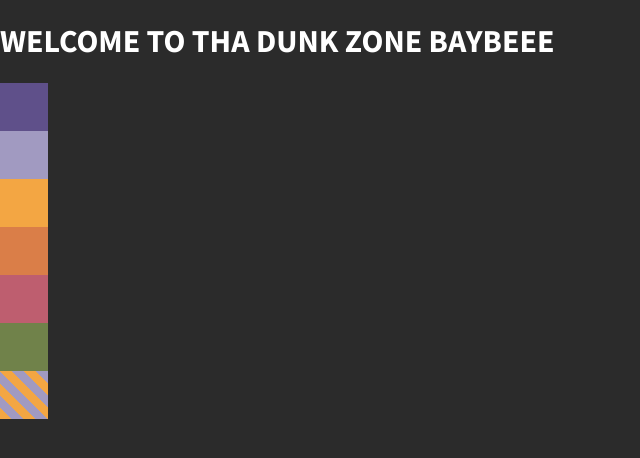
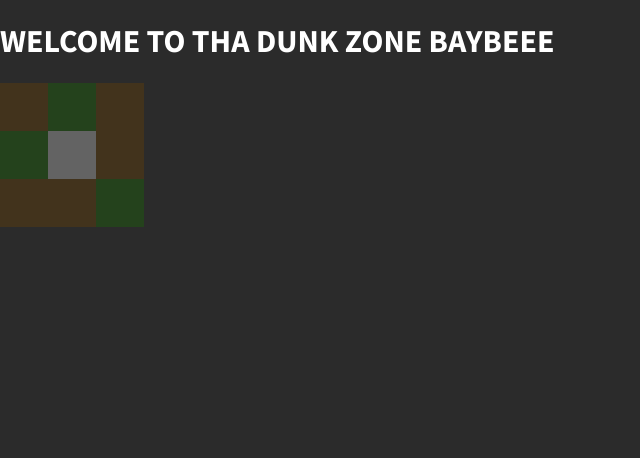
Before and after one commit to acedrow/pw, a React app: page /sw in a window 1280 px wide. Shown: the top 458 px of the page, without its empty margins (0-640 px from the left). Built offline with nearby package versions, Linux system fonts and the light colour scheme.

Commit message:
better tile handling, map formatting, prettier

```diff
--- a/src/index.tsx
+++ b/src/index.tsx
@@ -11,12 +11,12 @@ ReactDOM.render(
     <GlobalStyle />
 
     <Switch>
-      <Route exact path="/kdm">
+      {/* <Route exact path="/kdm">
         <KdmMainpage />
-      </Route>
-      <Route exact path="/chess">
+      </Route> */}
+      {/* <Route exact path="/chess">
         <ChessMain />
-      </Route>
+      </Route> */}
       <Route exact path="/sw">
         <Skunkworks />
       </Route>
--- a/src/skunkworks/TestTile.tsx
+++ /dev/null
@@ -1,47 +0,0 @@
-import styled from 'styled-components'
-
-const GRID_SQUARE_SIZE_REM = 3
-const SQUARE_DIAGONAL_LENGTH_REM = GRID_SQUARE_SIZE_REM * Math.SQRT2
-const STRIPE_WIDTH_RATIO = 8
-
-const DiagonalTiled = styled.div`
-  width: ${GRID_SQUARE_SIZE_REM}rem;
-  height: ${GRID_SQUARE_SIZE_REM}rem;
-  background: repeating-linear-gradient(
-    45deg,
-    #606dbc,
-    #606dbc ${SQUARE_DIAGONAL_LENGTH_REM / 8}rem,
-    #465298 ${SQUARE_DIAGONAL_LENGTH_REM / 8}rem,
-    #465298 ${SQUARE_DIAGONAL_LENGTH_REM / 4}rem
-  );
-`
-
-//should change the colors to refer to terrain types and match those to the colors.
-//want these props to solely represent game state, then I can use the same type to hold game board data.
-type TestTileProps = {
-  bgColor: string
-  bgColor2?: string
-  contents?: string
-}
-
-const TestTile = ({ bgColor: bgColor, bgColor2 }: TestTileProps) => {
-  return <TestTileStyle bgColor={bgColor} bgColor2={bgColor2}></TestTileStyle>
-}
-
-const TestTileStyle = styled.div<{ bgColor: string; bgColor2?: string }>`
-  width: ${GRID_SQUARE_SIZE_REM}rem;
-  height: ${GRID_SQUARE_SIZE_REM}rem;
-  font-size: ${GRID_SQUARE_SIZE_REM}rem;
-  background: ${(p) =>
-    p.bgColor2 !== undefined
-      ? `repeating-linear-gradient(
-    45deg,
-    ${p.bgColor},
-    ${p.bgColor} ${SQUARE_DIAGONAL_LENGTH_REM / STRIPE_WIDTH_RATIO}rem,
-    ${p.bgColor2} ${SQUARE_DIAGONAL_LENGTH_REM / STRIPE_WIDTH_RATIO}rem,
-    ${p.bgColor2} ${SQUARE_DIAGONAL_LENGTH_REM / (STRIPE_WIDTH_RATIO / 2)}rem
-  );`
-      : p.bgColor};
-`
-
-export default TestTile
--- a/src/skunkworks/index.tsx
+++ b/src/skunkworks/index.tsx
@@ -1,19 +1,23 @@
 import { mdTheme } from '../styles/theme'
-import TestTile from './TestTile'
+import { GameTile, TileMaterial } from './map/GameTile'
+import RenderArena from './map/RenderArena'
+import RenderTile from './map/RenderTile'
 
 const Skunkworks = () => {
+  const dirtFloor: GameTile = { material: TileMaterial.DIRT, isWall: false }
+  const grassFloor: GameTile = { material: TileMaterial.GRASS, isWall: false }
+  const stoneWall: GameTile = { material: TileMaterial.STONE, isWall: true }
+
+  const testMap: GameTile[][] = [
+    [dirtFloor, grassFloor, dirtFloor],
+    [grassFloor, stoneWall, dirtFloor],
+    [dirtFloor, dirtFloor, grassFloor],
+  ]
+
   return (
     <>
       <h1 style={{ color: 'white' }}>WELCOME TO THA DUNK ZONE BAYBEEE</h1>
-      <div>
-        <TestTile bgColor={mdTheme.mdPurple} />
-        <TestTile bgColor={mdTheme.mdLavender} />
-        <TestTile bgColor={mdTheme.mdYellow} />
-        <TestTile bgColor={mdTheme.mdOrange} />
-        <TestTile bgColor={mdTheme.mdRed} />
-        <TestTile bgColor={'#70824a'} />
-        <TestTile bgColor={mdTheme.mdYellow} bgColor2={mdTheme.mdLavender} />
-      </div>
+      <RenderArena arenaTileset={testMap} />
     </>
   )
 }
--- /dev/null
+++ b/src/skunkworks/map/GameTile.ts
@@ -0,0 +1,12 @@
+//GameTile solely holds game data.
+
+export enum TileMaterial {
+  STONE = 'stone',
+  DIRT = 'dirt',
+  GRASS = 'grass',
+}
+
+export type GameTile = {
+  material: TileMaterial
+  isWall: boolean
+}
--- /dev/null
+++ b/src/skunkworks/map/RenderArena.tsx
@@ -0,0 +1,27 @@
+import styled from 'styled-components'
+import { GameTile } from './GameTile'
+import RenderTile from './RenderTile'
+
+type RenderMapProps = {
+  arenaTileset: GameTile[][]
+}
+
+const TileRow = styled.div`
+  display: flex;
+`
+
+const RenderArena = ({ arenaTileset }: RenderMapProps) => {
+  return (
+    <div>
+      {arenaTileset.map((tileRow) => (
+        <TileRow>
+          {tileRow.map((tile) => (
+            <RenderTile gameTile={tile}></RenderTile>
+          ))}
+        </TileRow>
+      ))}
+    </div>
+  )
+}
+
+export default RenderArena
--- /dev/null
+++ b/src/skunkworks/map/RenderTile.tsx
@@ -0,0 +1,42 @@
+import styled from 'styled-components'
+import theme, { mrTestTheme } from '../../styles/theme'
+import { TileMaterial, GameTile } from './GameTile'
+
+const GRID_SQUARE_SIZE_REM = 3
+const SQUARE_DIAGONAL_LENGTH_REM = GRID_SQUARE_SIZE_REM * Math.SQRT2
+const STRIPE_WIDTH_RATIO = 8
+const DEFAULT_TILE_COLOR = mrTestTheme.stone
+
+type RenderTileProps = {
+  gameTile: GameTile
+}
+
+const tileMaterialColorMap = new Map<string, string>()
+
+tileMaterialColorMap.set(TileMaterial.DIRT, mrTestTheme.dirt)
+tileMaterialColorMap.set(TileMaterial.GRASS, mrTestTheme.grass)
+tileMaterialColorMap.set(TileMaterial.STONE, mrTestTheme.stone)
+
+
+const RenderTile = ({ gameTile }: RenderTileProps) => {
+
+  return <TestTileStyle bgColor={tileMaterialColorMap.get(gameTile.material) || DEFAULT_TILE_COLOR}></TestTileStyle>
+}
+
+const TestTileStyle = styled.div<{ bgColor: string; bgColor2?: string }>`
+  width: ${GRID_SQUARE_SIZE_REM}rem;
+  height: ${GRID_SQUARE_SIZE_REM}rem;
+  font-size: ${GRID_SQUARE_SIZE_REM}rem;
+  background: ${(p) =>
+    p.bgColor2 !== undefined
+      ? `repeating-linear-gradient(
+    45deg,
+    ${p.bgColor},
+    ${p.bgColor} ${SQUARE_DIAGONAL_LENGTH_REM / STRIPE_WIDTH_RATIO}rem,
+    ${p.bgColor2} ${SQUARE_DIAGONAL_LENGTH_REM / STRIPE_WIDTH_RATIO}rem,
+    ${p.bgColor2} ${SQUARE_DIAGONAL_LENGTH_REM / (STRIPE_WIDTH_RATIO / 2)}rem
+  );`
+      : p.bgColor};
+`
+
+export default RenderTile
--- a/src/styles/theme.ts
+++ b/src/styles/theme.ts
@@ -12,4 +12,10 @@ export const mdTheme = {
   mdOrange: '#DA7E48',
 }
 
+export const mrTestTheme = {
+  grass: '#24421c',
+  stone: '#636363',
+  dirt: '#42331c'
+}
+
 export default theme
```
Also changed, not shown: 1 other file (tests, documents, lock files or other folders).
